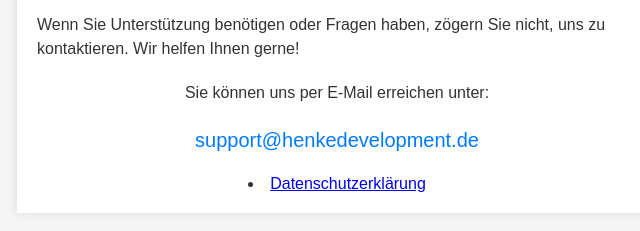
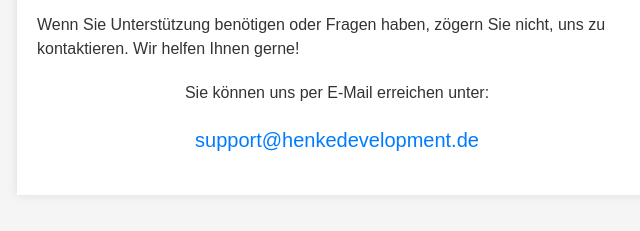
Before and after one commit to ChristianHe12/BZF-Sprechfunktrainer, a plain HTML site: page index.html in a window 1280 px wide. Shown: the part 91-322 px from the top of the page, without its empty margins (303-943 px from the left). Drawn offline with Linux system fonts and the light colour scheme.

Commit message:
Update index.html

```diff
--- a/index.html
+++ b/index.html
@@ -44,9 +44,7 @@
     <div class="contact-info">
       <p>Sie können uns per E-Mail erreichen unter:</p>
       <p><a class="email" href="mailto:support@henkedevelopment.de">support@henkedevelopment.de</a></p>
-      <li class="masthead__menu-item">
-          <a href="https://xxx.github.io/Datenschutzerklaerung/">Datenschutzerklärung</a>
-        </li>
+
     </div>
   </div>
 </body>
```
